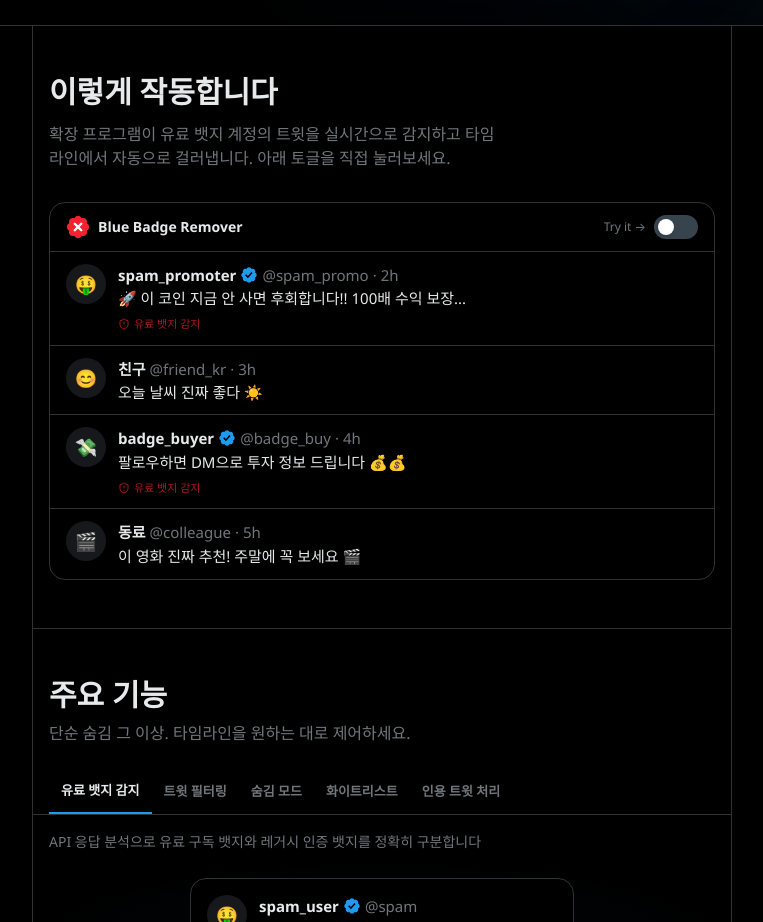
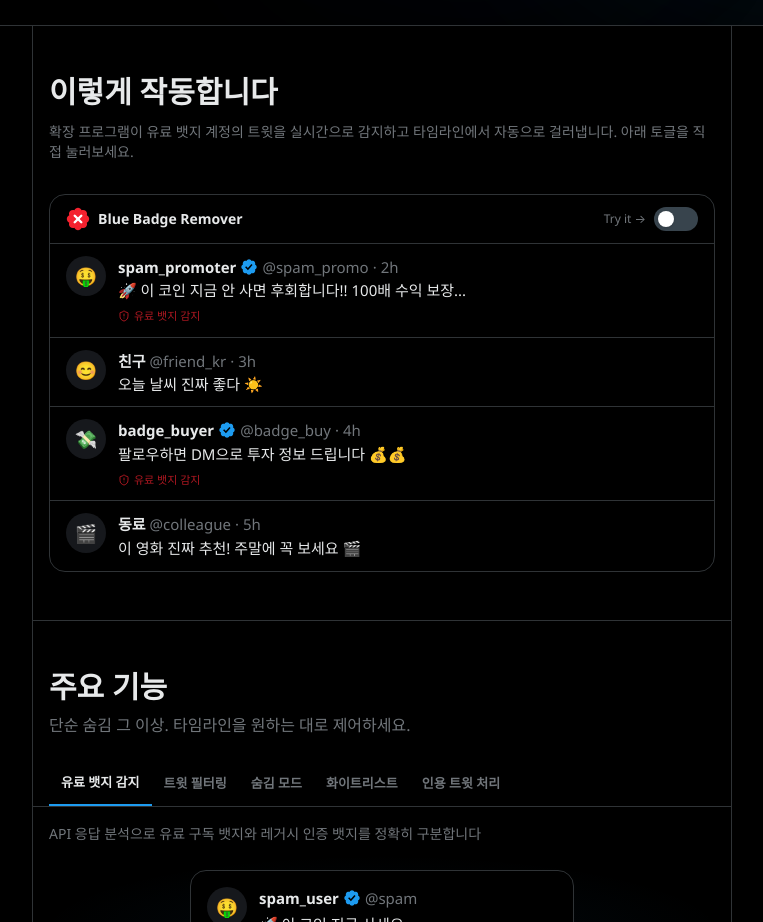
Before and after one commit to fotoner/blue-badge-remover-landing, a React (Vite) app: page / in a window 1280 px wide. Shown: the part 820-1742 px from the top of the page, without its empty margins (258-1021 px from the left). Built offline with nearby package versions, Linux system fonts and the light colour scheme.

Commit message:
fix: remove max-w-md from BeforeAfter subtitle to prevent line break
Co-Authored-By: Claude Opus 4.6 (1M context) <noreply@anthropic.com>

```diff
--- a/src/sections/BeforeAfter.tsx
+++ b/src/sections/BeforeAfter.tsx
@@ -39,7 +39,7 @@ export function BeforeAfter() {
         <h2 className="font-heading text-2xl font-bold text-text-primary sm:text-3xl">
           {t("demo.title")}
         </h2>
-        <p className="mt-3 max-w-md text-text-secondary">
+        <p className="mt-3 text-sm text-text-secondary">
           {t("demo.subtitle")}
         </p>
 
```
